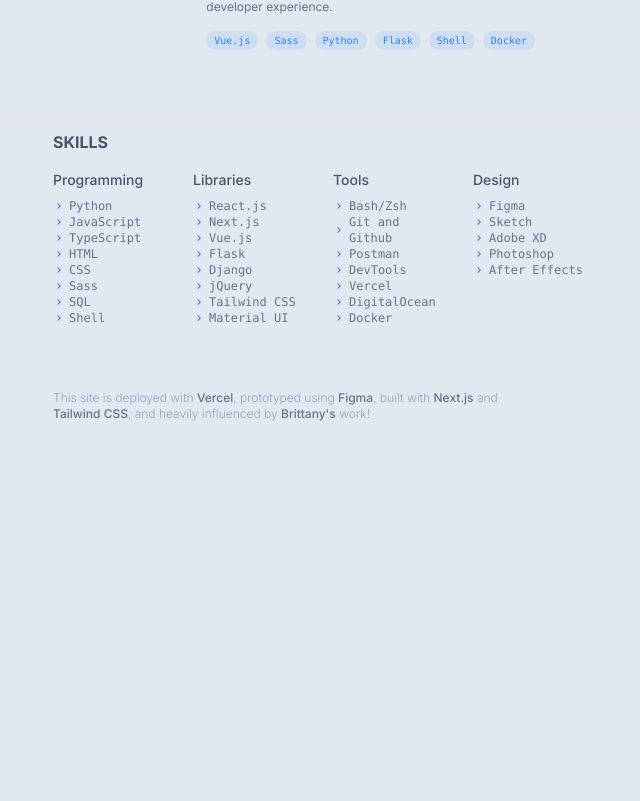
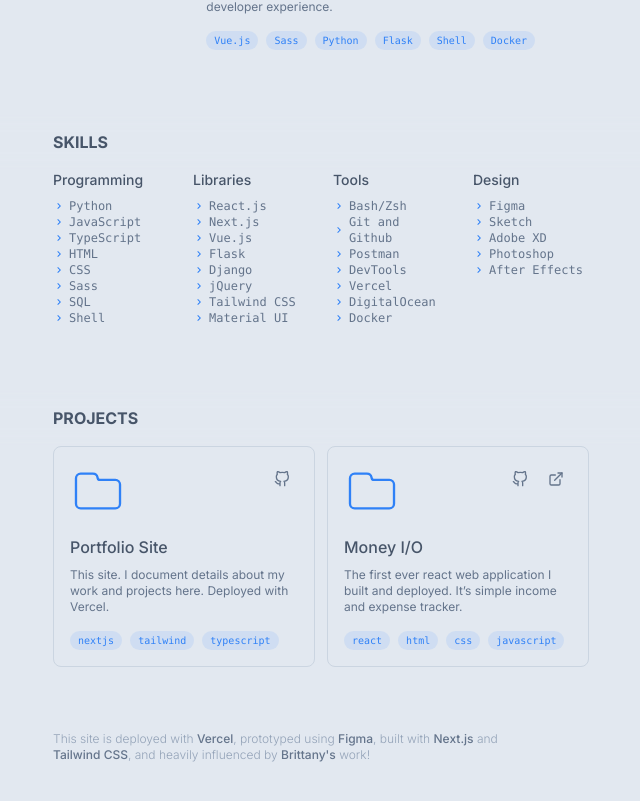
Before and after one commit to hongmei-codes/hongmei-codes.github.io, a Next.js app: page / in a window 1280 px wide. Shown: the part 844-1645 px from the top of the page, without its empty margins (595-1235 px from the left). Before the commit the page ends 1362 px from the top, so only its background shows below. Built offline with nearby package versions, Linux system fonts and the light colour scheme.

Commit message:
added projects section

```diff
--- a/app/components/Content.tsx
+++ b/app/components/Content.tsx
@@ -1,6 +1,7 @@
 import About from "./about";
 import Experiences from "./experiences";
 import Skills from "./skills";
+import Projects from "./projects";
 
 export default function Content() {
   return (
@@ -8,6 +9,7 @@
       <About />
       <Experiences />
       <Skills />
+      <Projects />
     </>
   );
 }
--- /dev/null
+++ b/app/components/project.tsx
@@ -0,0 +1,69 @@
+import projectType from "../types/project";
+import { CiFolderOn } from "react-icons/ci";
+import { FiGithub, FiFigma, FiExternalLink } from "react-icons/fi";
+
+interface Props {
+  project: projectType;
+}
+
+export default function Project({ project }: Props) {
+  return (
+    <div className="p-4 flex gap-4 flex-col border-solid border dark:border-slate-700 border-slate-300 rounded-lg">
+      <div className="flex justify-between items-start">
+        <CiFolderOn size={"56px"} className="text-primary" />
+        <div className="flex gap-1">
+          {project.links.github === "" ? (
+            ""
+          ) : (
+            <a
+              href={project.links.github}
+              target="_blank"
+              className="p-2 rounded-lg hover:bg-primary/10 dark:hover:bg-primary/15 lg:cursor-pointer hover:text-primary"
+            >
+              <FiGithub size={16} />
+            </a>
+          )}
+          {project.links.design === "" ? (
+            ""
+          ) : (
+            <a
+              href={project.links.design}
+              target="_blank"
+              className="p-2 rounded-lg hover:bg-primary/10 dark:hover:bg-primary/15 lg:cursor-pointer hover:text-primary"
+            >
+              <FiFigma size={16} />
+            </a>
+          )}
+          {project.links.demo === "" ? (
+            ""
+          ) : (
+            <a
+              href={project.links.demo}
+              target="_blank"
+              className="p-2 rounded-lg hover:bg-primary/10 dark:hover:bg-primary/15 lg:cursor-pointer hover:text-primary"
+            >
+              <FiExternalLink size={16} />
+            </a>
+          )}
+        </div>
+      </div>
+
+      <div>
+        <h3 className="text-slate-600 dark:text-slate-200 font-medium mb-2">
+          {project.name}
+        </h3>
+        <p className="text-xs">{project.description}</p>
+      </div>
+      <div className="flex gap-2 flex-wrap">
+        {project.techStack.map((tech, i) => (
+          <div
+            className="text-primary bg-primary/10 dark:bg-primary/15 py-0.5 px-2 font-mono text-[10px] rounded-full"
+            key={i}
+          >
+            {tech}
+          </div>
+        ))}
+      </div>
+    </div>
+  );
+}
--- /dev/null
+++ b/app/components/projects.tsx
@@ -0,0 +1,19 @@
+import { projects } from "../contents";
+import Project from "./project";
+
+export default function Projects() {
+  return (
+    <section id="project" className="mb-16">
+      <div className="sticky top-0 z-20 backdrop-blur py-4 -mx-10 lg:-mx-24 md:-mx-24 px-10 lg:px-24 md:px-24">
+        <h2 className="dark:text-slate-200 text-slate-600 font-bold">
+          PROJECTS
+        </h2>
+      </div>
+      <div className="grid grid-cols-1 md:grid-cols-2 lg:grid-cols-2 gap-3">
+        {projects.map((project, i) => (
+          <Project project={project} key={i} />
+        ))}
+      </div>
+    </section>
+  );
+}
--- a/app/contents/index.ts
+++ b/app/contents/index.ts
@@ -1,6 +1,6 @@
 import experiences from "./experiences";
 import skills from "./skills";
-import projects from "./project";
+import projects from "./projects";
 import certifications from "./certification";
 
 export { experiences, skills, projects, certifications };
--- a/app/contents/project.ts
+++ b/app/contents/projects.ts
@@ -11,7 +11,7 @@
     },
     description:
       "This site. I document details about my work and projects here. Deployed with Vercel.",
-    tech_stack: ["nextjs", "tailwind", "typescript"],
+    techStack: ["nextjs", "tailwind", "typescript"],
   },
   {
     name: "Money I/O",
@@ -23,7 +23,7 @@
     },
     description:
       "The first ever react web application I built and deployed. It’s simple income and expense tracker.",
-    tech_stack: ["react", "html", "css", "javascript"],
+    techStack: ["react", "html", "css", "javascript"],
   },
 ];
 
--- a/app/types/project.ts
+++ b/app/types/project.ts
@@ -3,7 +3,7 @@
   imagePath: string;
   links: projectLinks;
   description: string;
-  tech_stack: string[];
+  techStack: string[];
 }
 
 interface projectLinks {
```
